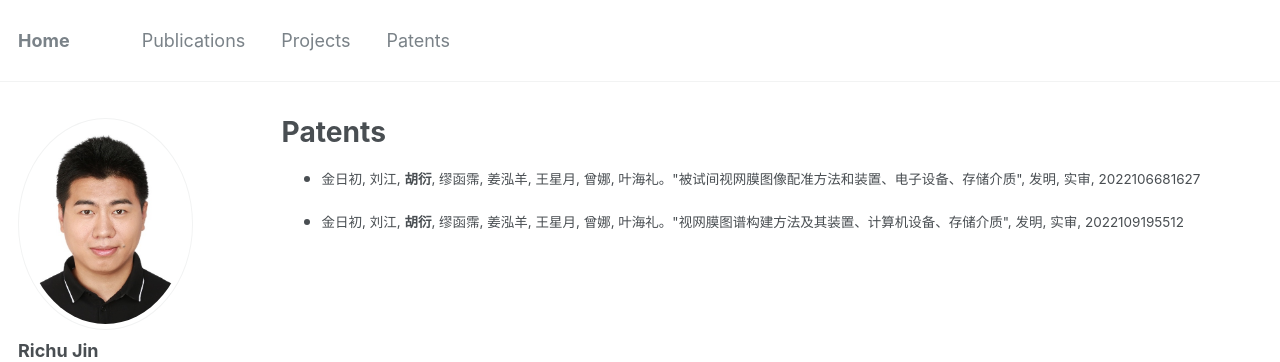
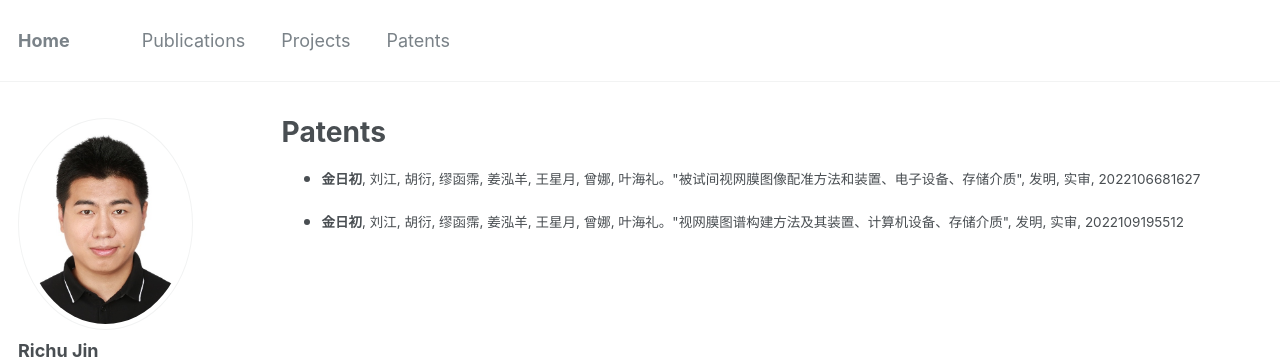
Before and after one commit to jrch507/jrch507.github.io, a Jekyll site: the page built from _pages/patents.md, in a window 1280 px wide. Shown: the top 362 px of the page. Built offline with Jekyll 4.4.1, drawn with Linux system fonts in a browser that asks for light colours.

Commit message:
Add files via upload

```diff
--- a/_includes/patents.html
+++ b/_includes/patents.html
@@ -1,11 +1,11 @@
 <ul>
 <li>
 <div class="list_item">
-<p class="archive__item-excerpt" itemprop="description">金日初, 刘江, <b>胡衍</b>, 缪函霈, 姜泓羊, 王星月, 曾娜, 叶海礼。"被试间视网膜图像配准方法和装置、电子设备、存储介质", 发明, 实审, 2022106681627</p>
+<p class="archive__item-excerpt" itemprop="description"><b>金日初</b>, 刘江, 胡衍, 缪函霈, 姜泓羊, 王星月, 曾娜, 叶海礼。"被试间视网膜图像配准方法和装置、电子设备、存储介质", 发明, 实审, 2022106681627</p>
 </div>
 </li>
 <li>
 <div class="list_item">
-<p class="archive__item-excerpt" itemprop="description">金日初, 刘江, <b>胡衍</b>, 缪函霈, 姜泓羊, 王星月, 曾娜, 叶海礼。"视网膜图谱构建方法及其装置、计算机设备、存储介质", 发明, 实审, 2022109195512</p>
+<p class="archive__item-excerpt" itemprop="description"><b>金日初</b>, 刘江, 胡衍, 缪函霈, 姜泓羊, 王星月, 曾娜, 叶海礼。"视网膜图谱构建方法及其装置、计算机设备、存储介质", 发明, 实审, 2022109195512</p>
 </div>
 </li>
```
